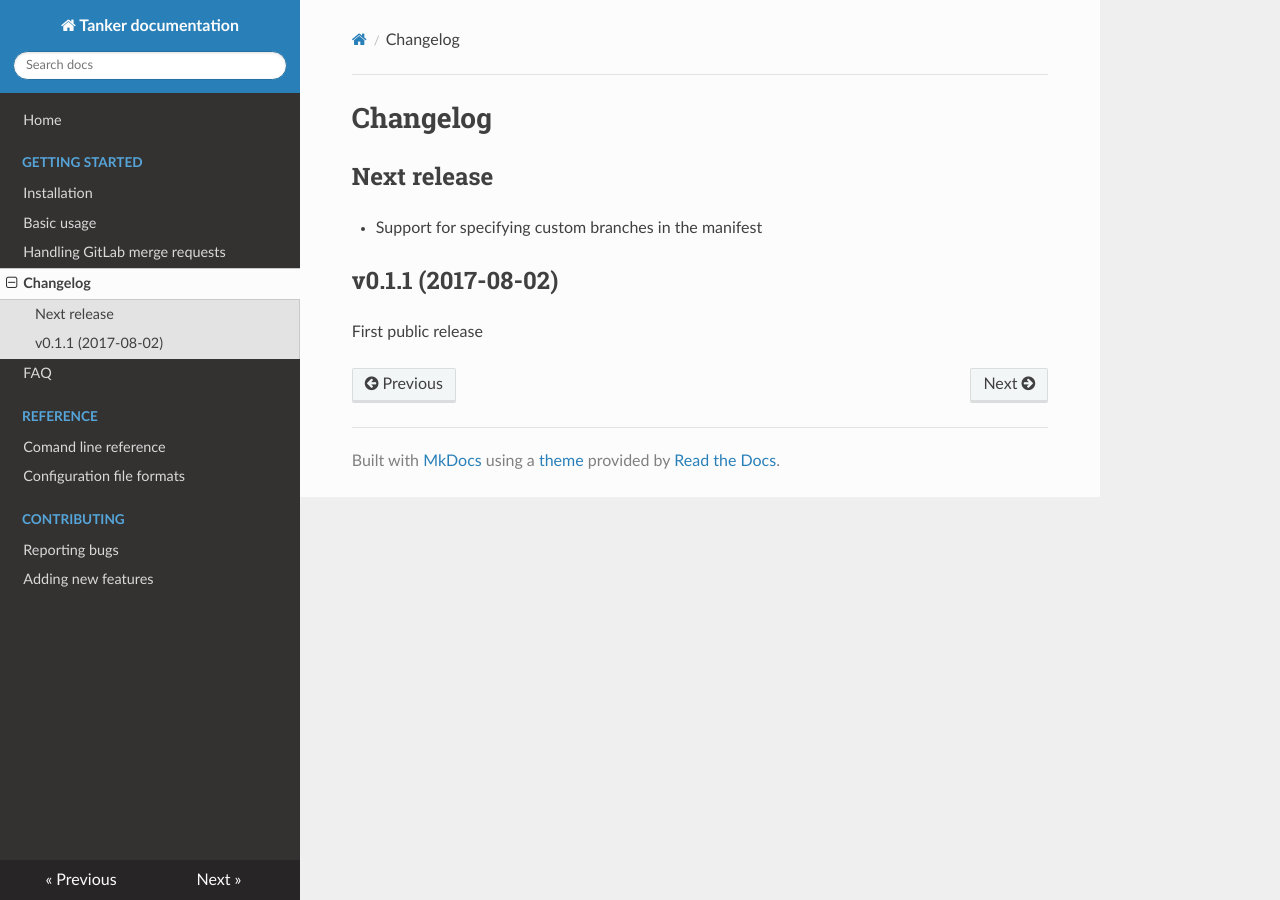
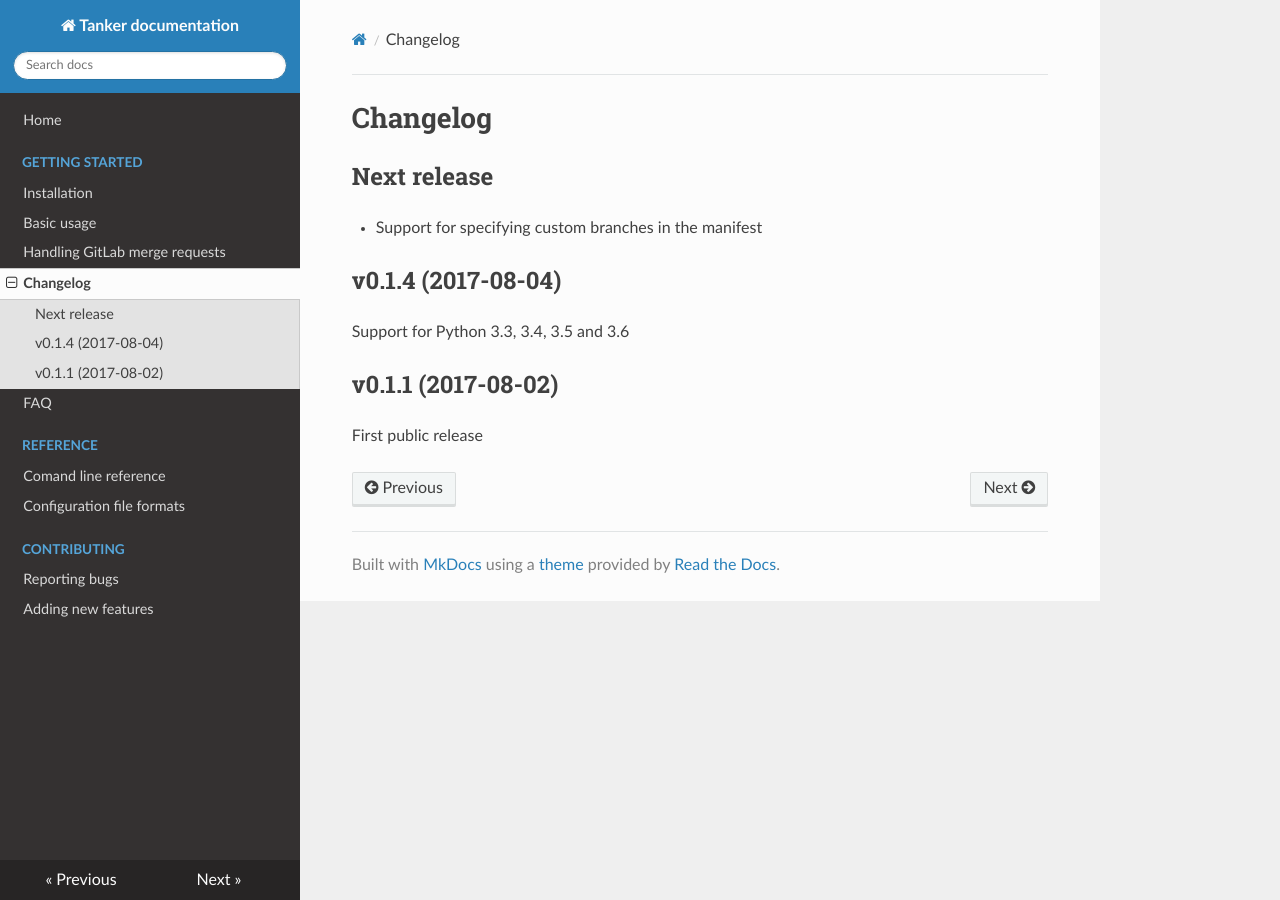
Before and after one commit to your-tools/tsrc, an MkDocs documentation site: the page built from docs/changelog.md, in a window 1280 px wide. Built offline with MkDocs 1.6.1, drawn with Linux system fonts in a browser that asks for light colours; nearby versions of some CDN libraries; old or Windows-style settings are respelled for this version of MkDocs.

Commit message:
Update changelog

```diff
--- a/docs/changelog.md
+++ b/docs/changelog.md
@@ -4,6 +4,10 @@
 
 * Support for specifying custom branches in the manifest
 
+## v0.1.4 (2017-08-04)
+
+Support for Python 3.3, 3.4, 3.5 and 3.6
+
 ## v0.1.1 (2017-08-02)
 
 First public release
```
